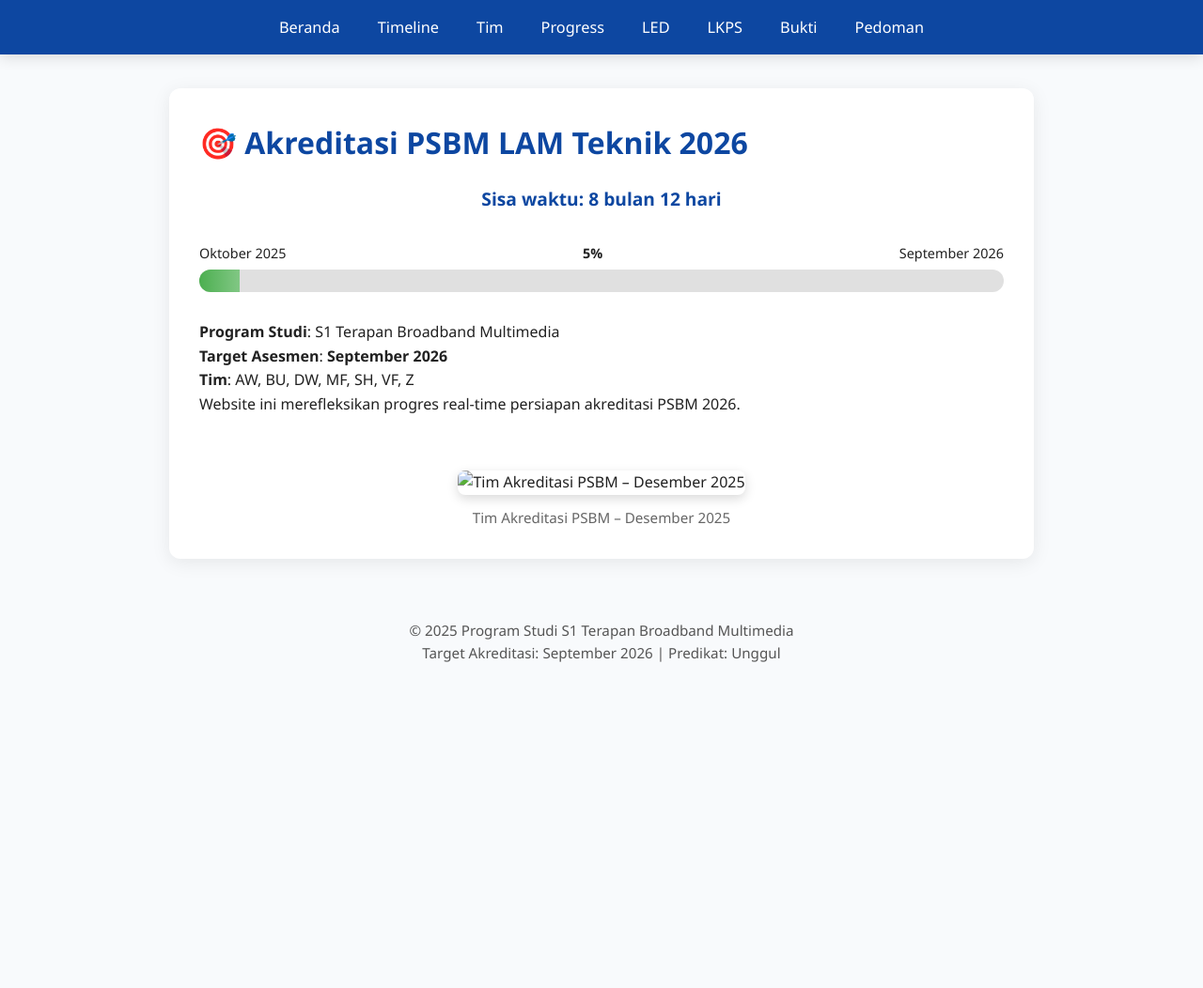
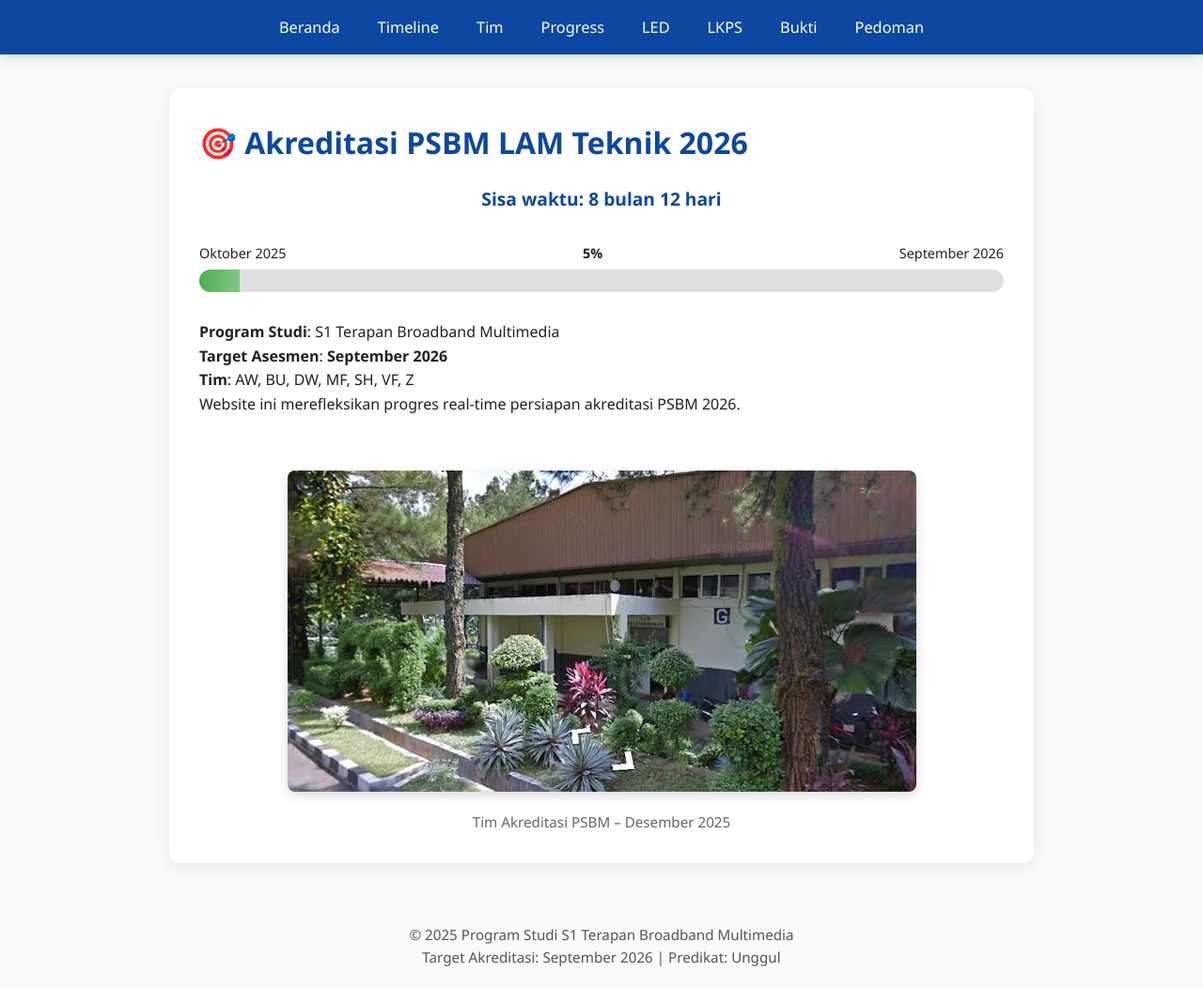
Before and after one commit to portal-psbm/aksibm-26, a Jekyll site: the page built from index.md, in a window 1280 px wide and 1052 px high. Shown: the whole window at 94% size. Built offline with Jekyll 4.4.1, drawn with Linux system fonts in a browser that asks for light colours.

Commit message:
Update Beranda

```diff
--- a/index.md
+++ b/index.md
@@ -58,7 +58,7 @@ permalink: /
 
 <div style="text-align: center; margin-top: 32px;">
   <img
-    src="/aksi26/assets/images/beranda_foto.jpg"
+    src="/aksibm-26/assets/images/beranda_foto.jpg"
     alt="Tim Akreditasi PSBM – Desember 2025"
     style="max-width: 100%; height: auto; border-radius: 8px; box-shadow: 0 4px 12px rgba(0,0,0,0.15);"
   >
```
